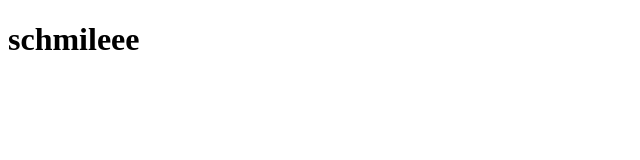
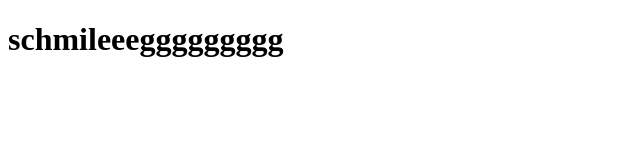
Before and after one commit to rayanmishra/test-git-repo, a plain HTML site: page index.html in a window 1280 px wide. Shown: the whole page, without its empty margins (0-640 px from the left). Drawn offline with Linux system fonts and the light colour scheme.

Commit message:
made some additions

```diff
--- a/index.html
+++ b/index.html
@@ -7,6 +7,6 @@
     <title>Document</title>
   </head>
   <body>
-    <h1>schmileee</h1>
+    <h1>schmileeeggggggggg</h1>
   </body>
 </html>
```
